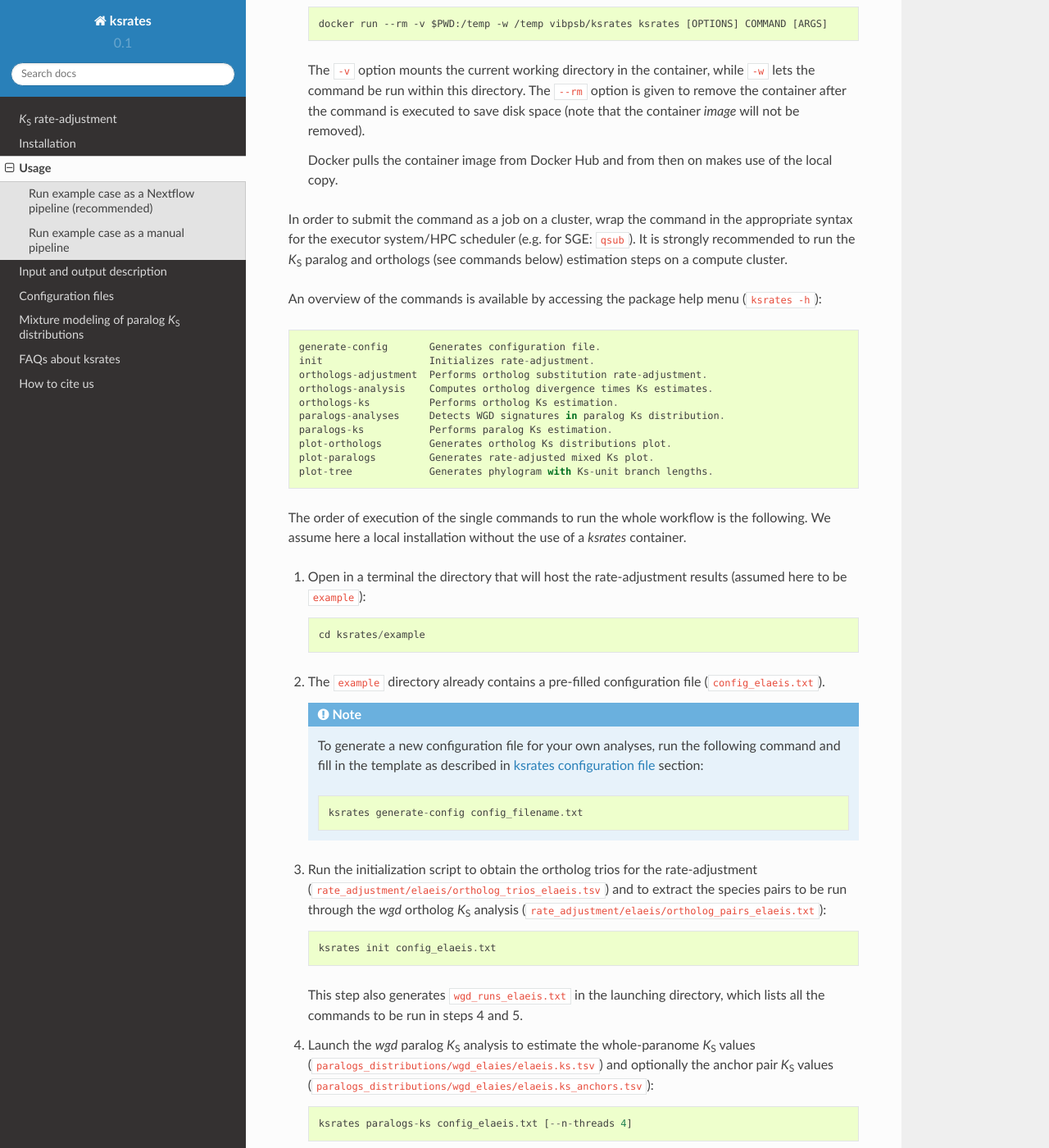
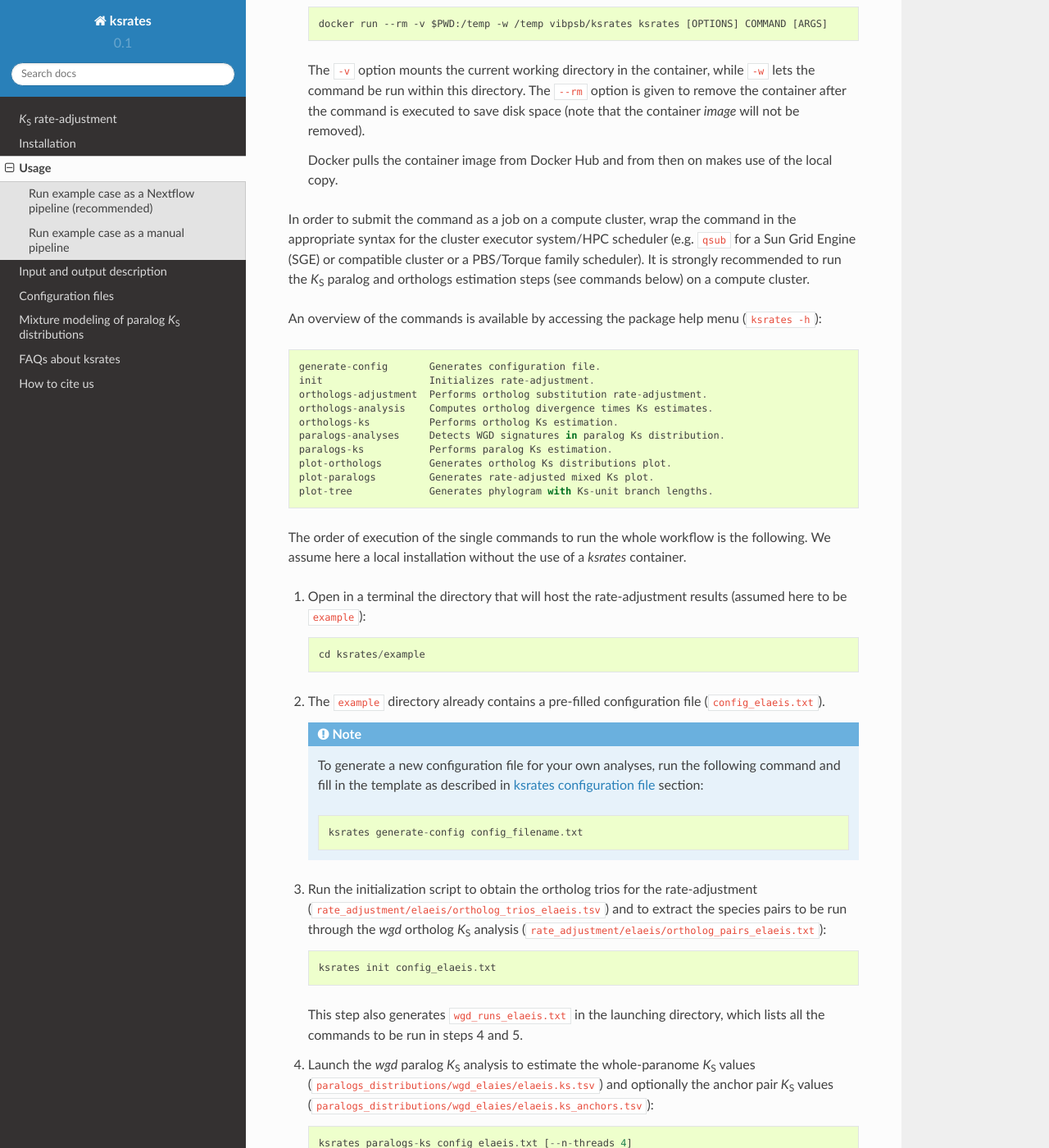
Before and after one commit to VIB-PSB/ksrates, a Sphinx documentation site: the page built from doc/source/usage.rst, in a window 1280 px wide and 1400 px high, scrolled down 1977 px. Shown: the whole window at 82% size. Built offline with Sphinx 7.4.7 and the Read the Docs theme 2.0.0, drawn with Linux system fonts in a browser that asks for light colours; some of the changed text lies outside the part shown.

Commit message:
Apply suggestions to usage.rst
Co-authored-by: lohausr <56632794+lohausr@users.noreply.github.com>

```diff
--- a/doc/source/usage.rst
+++ b/doc/source/usage.rst
@@ -64,7 +64,7 @@
 
     Docker pulls the container image from Docker Hub and from then on makes use of the local copy.
 
-In order to submit the command as a job on a cluster, wrap the command in the appropriate syntax for the executor system/HPC scheduler (e.g. for SGE: ``qsub``). It is strongly recommended to run the *K*:sub:`S` paralog and orthologs (see commands below) estimation steps on a compute cluster.
+In order to submit the command as a job on a compute cluster, wrap the command in the appropriate syntax for the cluster executor system/HPC scheduler (e.g. ``qsub`` for a Sun Grid Engine (SGE) or compatible cluster or a PBS/Torque family scheduler). It is strongly recommended to run the *K*:sub:`S` paralog and orthologs estimation steps (see commands below) on a compute cluster.
 
 An overview of the commands is available by accessing the package help menu (``ksrates -h``)::
 
@@ -104,7 +104,7 @@
 
     Using multiple threads to parallelize the analysis will reduce the compute time. The ``--n-threads`` option configures the number of threads to use (set this according to your available resources, i.e. CPUs/cores; we recommend a value around 10 and thus the use of a compute cluster).
 
-5.  Launch the *wgd* ortholog *K*:sub:`S`analysis to estimate the ortholog *K*:sub:`S` values *for each required species pair*. These are listed in ``rate_adjustment/elaeis/ortholog_pairs_elaeis.txt``::
+5.  Launch the *wgd* ortholog *K*:sub:`S` analysis to estimate the ortholog *K*:sub:`S` values *for each required species pair*. These are listed in ``rate_adjustment/elaeis/ortholog_pairs_elaeis.txt``::
 
         ksrates orthologs-ks config_elaeis.txt elaeis asparagus [--n-threads 4]
         ksrates orthologs-ks config_elaeis.txt elaeis oryza [--n-threads 4]
@@ -126,7 +126,7 @@
 
     The command generates a PDF file for each species pair with the three ortholog *K*:sub:`S` distributions obtained from each of the species trios the species pair is involved in. Note that if multiple trios/outgroups exist, the file is a multi-page PDF showing one trio per page. Species names will be in case-insensitive alphabetical order. In this example case there is only the *E. guineensis*--*O. sativa* species pair, thus the correspondent PDF file generated is ``rate_adjustment/elaeis/orthologs_elaeis_oryza.pdf``.
 
-8.  Perform the rate-adjustment. *Pre-requisite: all *wgd* paralog and ortholog *K*:sub:`S`analyses (steps 4 and 5) and ortholog *K*:sub:`S` distribution mode estimates (step 6) must be completed.* ::
+8.  Perform the rate-adjustment. **Pre-requisite**: all *wgd* paralog and ortholog *K*:sub:`S` analyses (steps 4 and 5) and ortholog *K*:sub:`S` distribution mode estimates (step 6) must be completed. ::
 
         ksrates orthologs-adjustment config_elaeis.txt
 
```
